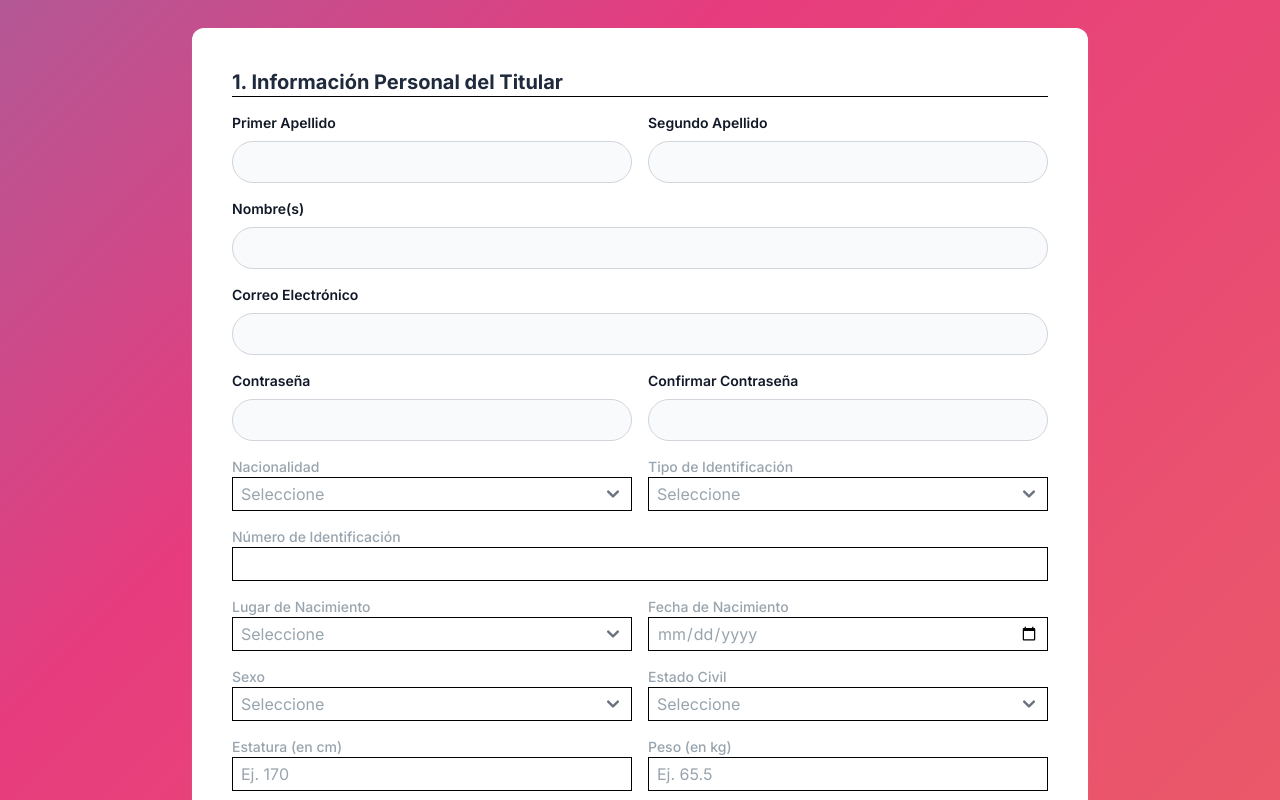
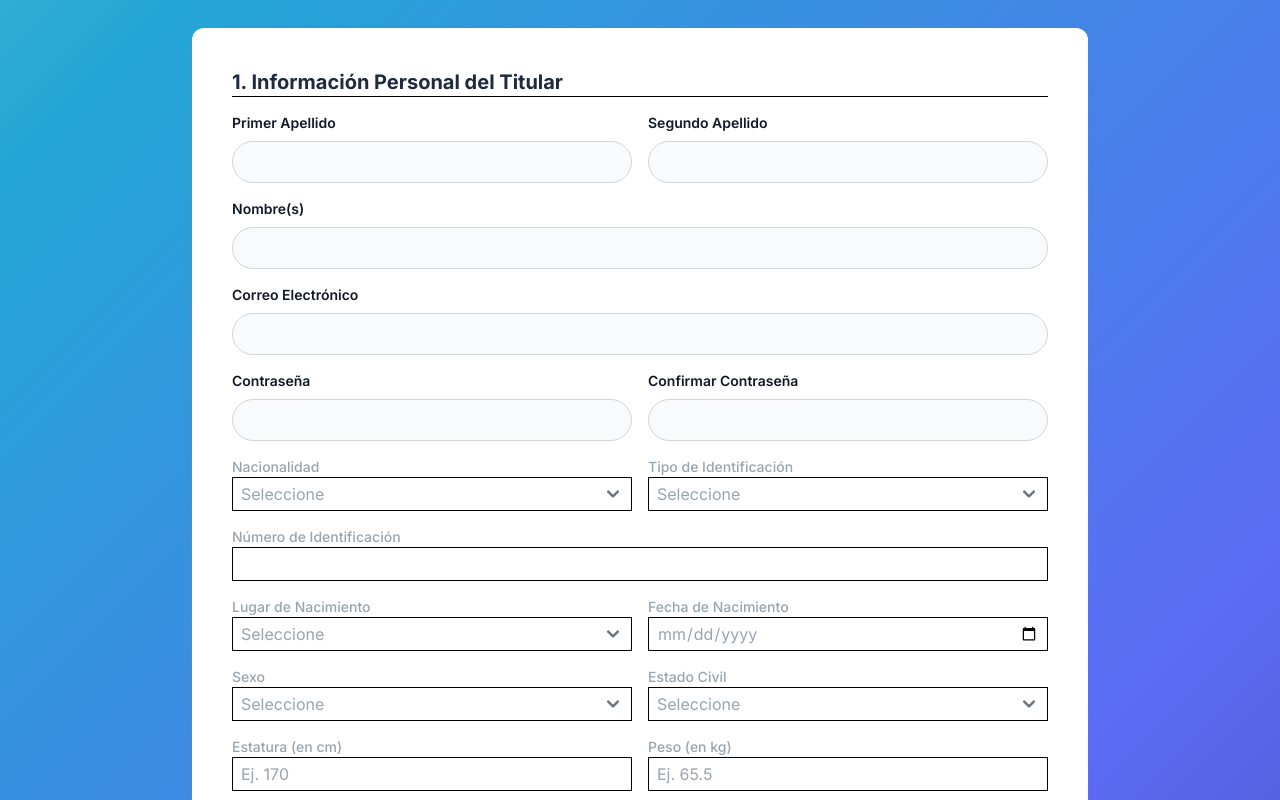
Before and after one commit to Bryan-Quitto/Aseguradora, a React (Vite) app: page /auth/register in a window 1280 px wide. Built offline with nearby package versions, Linux system fonts and the light colour scheme; no server answers.

Commit message:
colores register

```diff
--- a/src/features/auth/pages/Register.tsx
+++ b/src/features/auth/pages/Register.tsx
@@ -6,7 +6,7 @@ import { supabase } from "../../../supabase/client";
 import { Label, TextInput} from "flowbite-react";
 
 const gradientStyle = {
-  background: "linear-gradient(-45deg, #ee7752, #e73c7e, #23a6d5, #23d5ab)",
+  background: "linear-gradient(-45deg,rgb(57, 42, 87),rgb(92, 107, 245), #23a6d5,rgb(169, 224, 211),rgb(72, 83, 87),rgb(30, 28, 39))",
   backgroundSize: "400% 400%",
   animation: "gradient 15s ease infinite",
   height: "100vh"
```
